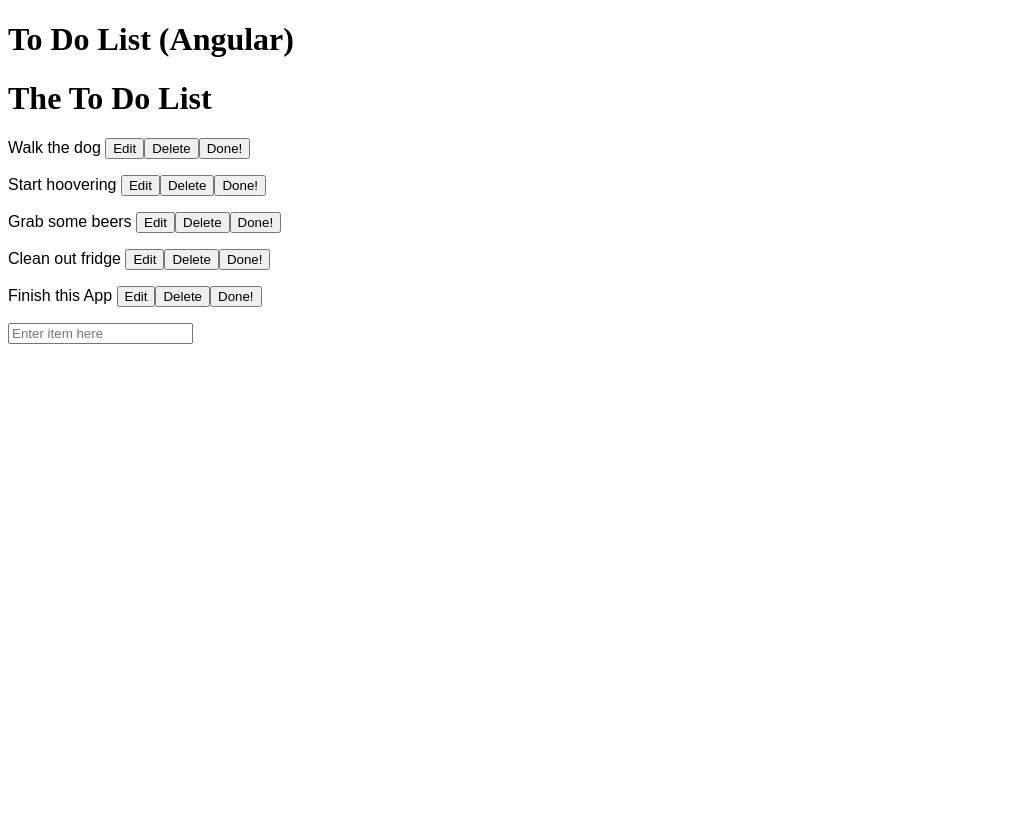
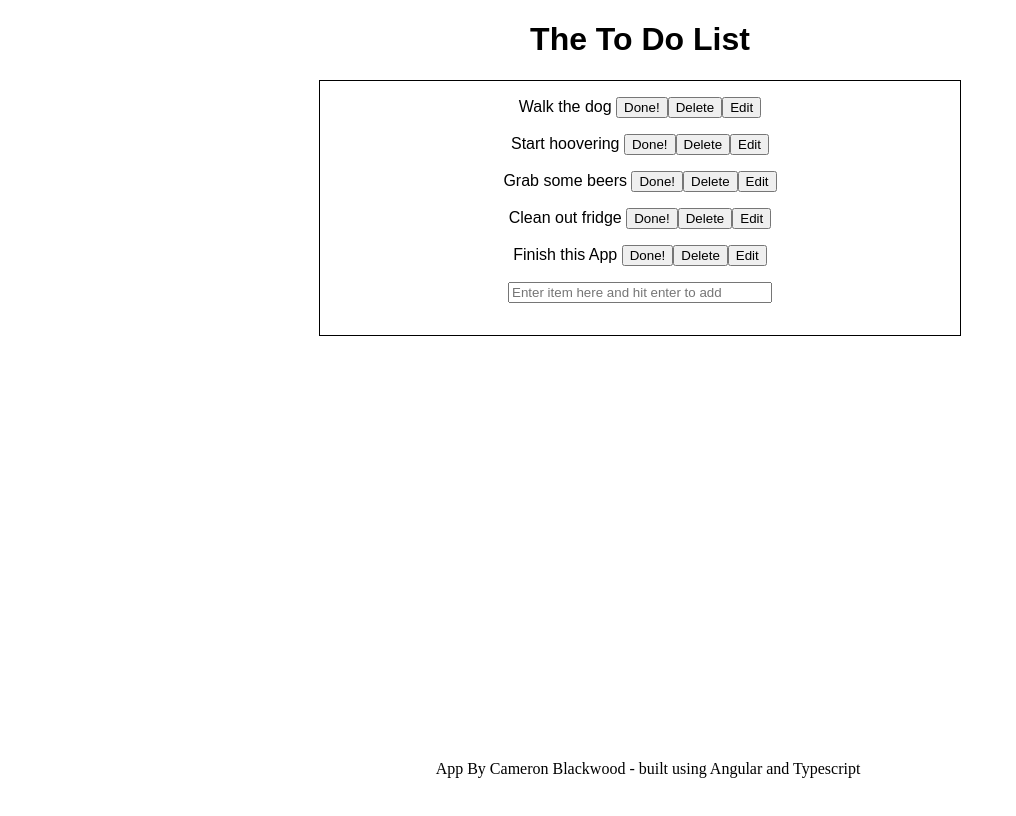
Before and after one commit to Reikon95/angular-to-do-app, an Angular app: page / in a window 1280 px wide. Shown: the top 816 px of the page, without its empty margins (0-1016 px from the left). Built offline with nearby package versions, Linux system fonts and the light colour scheme.

Commit message:
fixed whitespace bug

```diff
--- a/src/app/app.component.html
+++ b/src/app/app.component.html
@@ -1,2 +1 @@
-<h1>{{ title }}</h1>
 <app-todo-table></app-todo-table>
--- a/src/app/todo-table/todo-table.component.html
+++ b/src/app/todo-table/todo-table.component.html
@@ -1,18 +1,36 @@
+<div class="wrapper">
+  <div class="title">
     <h1>The To Do List</h1>
-
+  </div>
+  <div class="app-wrapper">
+    <div class="app-content">
       <div class="to-do-item" *ngFor="let todo of todos">
         <p [ngClass]="todo.completed ? 'completed-todo' : 'incomplete-todo'">
-    {{ todo.title }} <button>Edit</button
-    ><button (click)="deleteToDo(todo.id)">Delete</button>
+          {{ todo.title }}
           <button (click)="completeToDo(todo)">
-      {{ todo.completed ? "Undo" : "Done!" }}
-    </button>
+            {{ todo.completed ? "Undo" : "Done!" }}</button
+          ><button (click)="deleteToDo(todo.id)">Delete</button
+          ><button (click)="startEdit(todo)">Edit</button
+          ><input
+            *ngIf="todo.editing"
+            type="string"
+            placeholder="Enter updated todo here"
+            [(ngModel)]="toDoTitle"
+            (keyup.enter)="updateToDo(todo)"
+          />
         </p>
       </div>
-
       <input
         type="string"
-  placeholder="Enter item here"
+        placeholder="Enter item here and hit enter to add"
         [(ngModel)]="toDoTitle"
         (keyup.enter)="addToDo()"
+        class="add-to-do-entry"
       />
+      <p>{{ errorMessage }}</p>
+    </div>
+  </div>
+  <footer class="foot">
+    App By Cameron Blackwood - built using Angular and Typescript
+  </footer>
+</div>
--- a/src/app/todo-table/todo-table.component.scss
+++ b/src/app/todo-table/todo-table.component.scss
@@ -1,6 +1,33 @@
+.wrapper {
+  min-height: 100vh;
+}
 .completed-todo {
   text-decoration: line-through;
+  font-family: Arial, Helvetica, sans-serif;
 }
 .incomplete-todo {
   font-family: Arial, Helvetica, sans-serif;
 }
+.title {
+  text-align: center;
+  font-family: Arial, Helvetica, sans-serif;
+}
+.app-wrapper {
+  text-align: center;
+}
+.app-content {
+  border: solid black 1px;
+  width: 50vw;
+  display: inline-block;
+  padding-bottom: 2vh;
+}
+.foot {
+  position: absolute;
+  bottom: 0;
+  width: 100%;
+  height: 2.5rem;
+  text-align: center;
+}
+.add-to-do-entry {
+  width: 20vw;
+}
--- a/src/app/todo-table/todo-table.component.ts
+++ b/src/app/todo-table/todo-table.component.ts
@@ -10,6 +10,7 @@
   additionalToDo: any;
   toDoTitle: string;
   toDoId: any;
+  errorMessage: string;
   constructor() {}
   ngOnInit(): void {
     this.toDoTitle = '';
@@ -53,17 +54,31 @@
     });
   }
   public addToDo(): void {
+    if (this.toDoTitle === '') {
+      this.errorMessage = 'Please enter an item';
+    } else {
       this.todos.push({
         id: this.toDoId,
         title: this.toDoTitle,
         completed: false,
         editing: false,
       });
+      this.errorMessage = '';
       this.toDoTitle = '';
       this.toDoId++;
-    console.log(this.todos);
+    }
+    console.log(this.errorMessage);
   }
   public completeToDo(selected: any): void {
     selected.completed = !selected.completed;
   }
+  public startEdit(selected: any): any {
+    selected.editing = true;
   }
+  public updateToDo(selected: any): void {
+    console.log(this.todos);
+    selected.title = this.toDoTitle;
+    this.toDoTitle = '';
+    selected.editing = false;
+  }
+}
```
Lines whose indentation alone changed are shown as unchanged.
